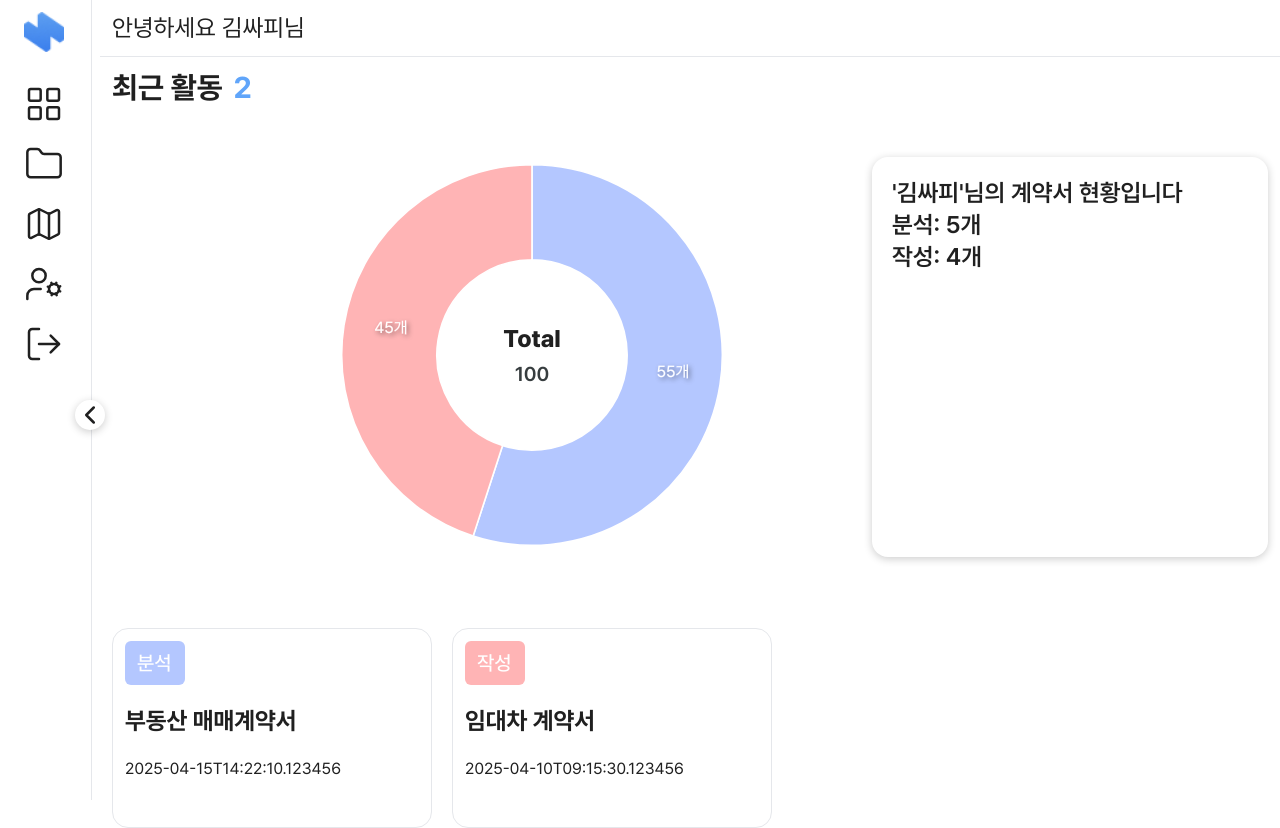
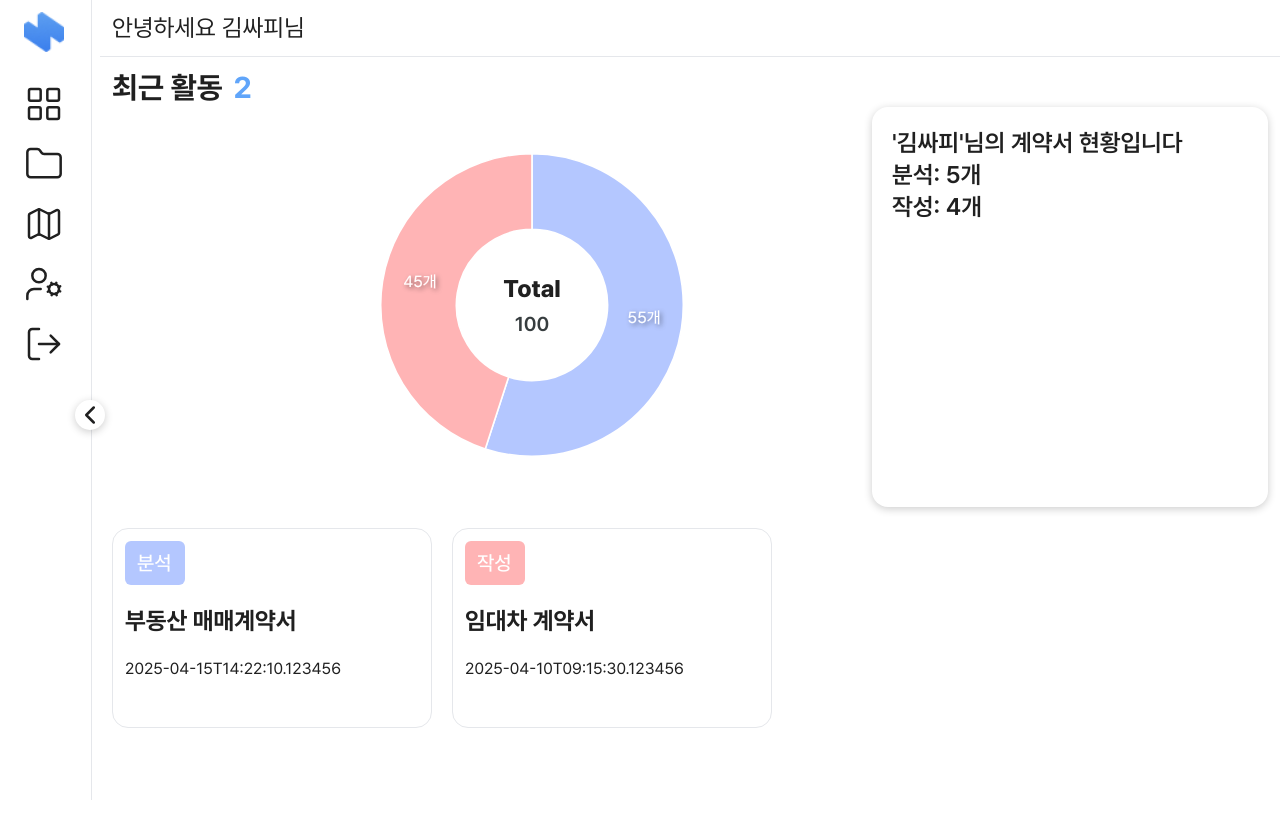
Before and after one commit to sonseohy/checkmate, a React (Vite) app in the folder checkmate-fe/: page /mypage in a window 1280 px wide. After the commit the page ends 800 px from the top, so only its background shows below. Built offline with nearby package versions, Linux system fonts and the light colour scheme.

Commit message:
feat: 대시보드 ui 구현

```diff
--- a/checkmate-fe/src/features/mypage/ui/PieDonutChart.tsx
+++ b/checkmate-fe/src/features/mypage/ui/PieDonutChart.tsx
@@ -85,7 +85,7 @@ export const PieDonutChart: React.FC = () => {
 
     return (
         <div>
-            <ReactApexChart options={options} series={series} type="donut" height={isMobile ? 400 : 500}/>
+            <ReactApexChart options={options} series={series} type="donut" height={isMobile ? 300 : 400}/>
         </div>
     )
 };
```
